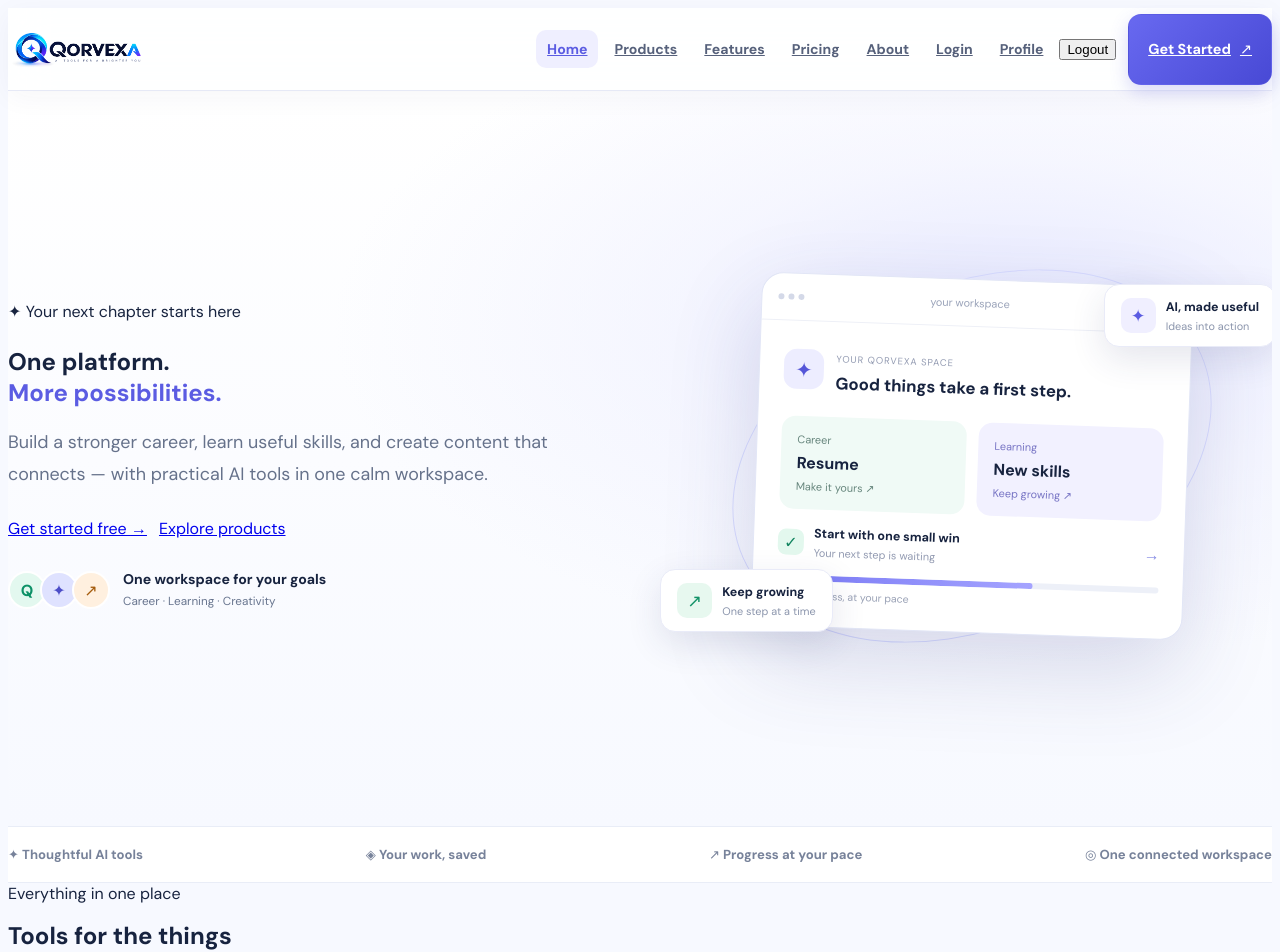
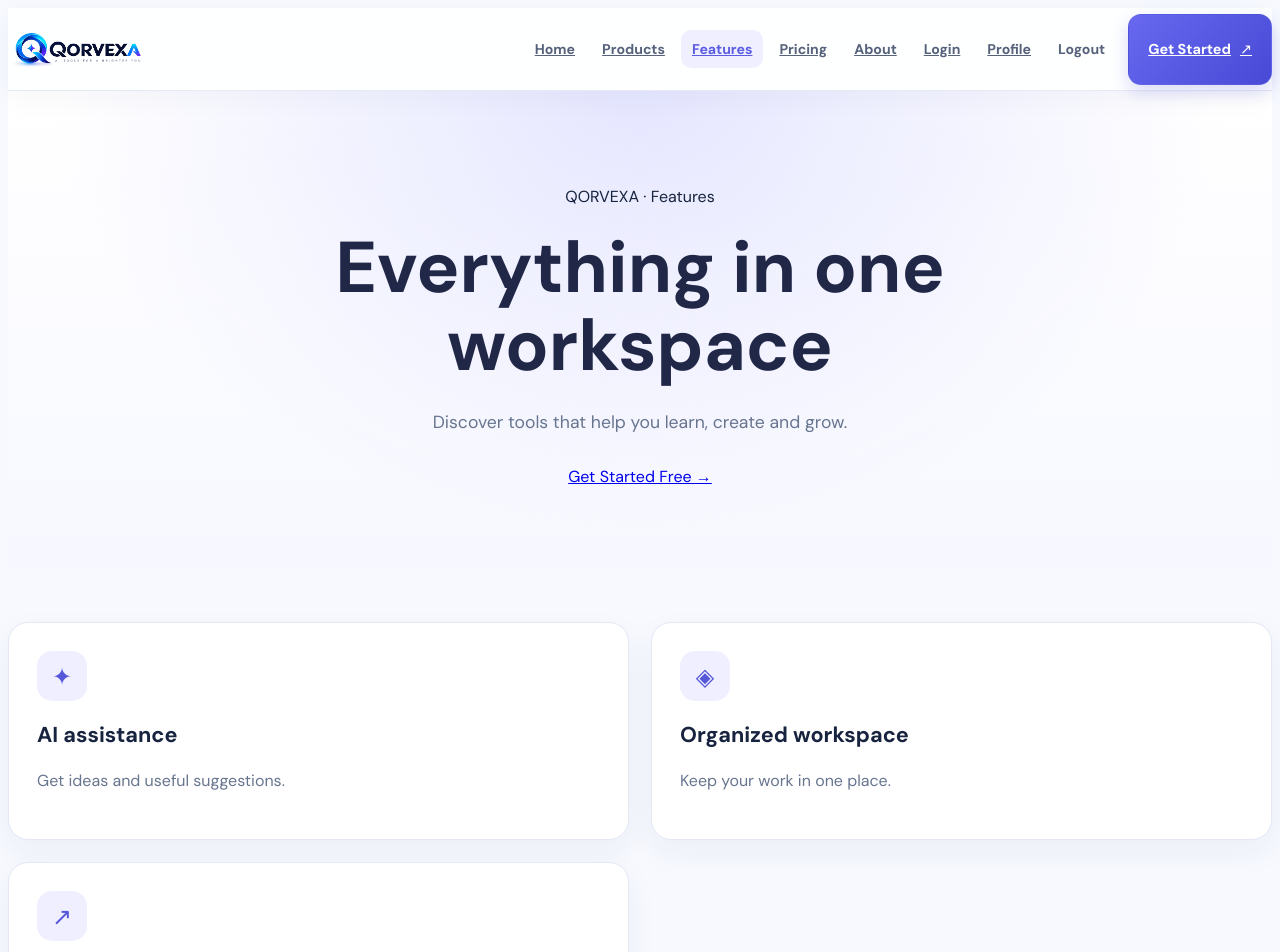
Before and after one commit to harcharans1/Qorvexa, an Angular app in the folder frontend/: page /features in a window 1280 px wide. Before the commit this address led to /. Shown: the top 952 px of the page. Built offline with nearby package versions, Linux system fonts and the light colour scheme.

Commit message:
Add separate Products Features Pricing and About pages

```diff
--- a/frontend/src/app/app.routes.ts
+++ b/frontend/src/app/app.routes.ts
@@ -13,10 +13,56 @@ import { ProfileComponent } from './features/profile/profile/profile';
 import { AdminDashboardComponent } from './features/admin/admin-dashboard/admin-dashboard';
 import { LegalPageComponent } from './features/legal/legal-page';
 import { adminGuard, authGuard } from './core/auth.guard';
+import { InfoPageComponent } from './features/info-page/info-page';
 
 export const routes: Routes = [
   { path: '', component: HomeComponent, title: 'Qorvexa — AI tools for your next chapter' },
-  { path: 'products', component: HomeComponent, title: 'Products | Qorvexa' },
+  {
+    path: 'products', component: InfoPageComponent,
+    data: { page: {
+      eyebrow: 'Our Products', title: 'AI tools for your next chapter',
+      description: 'Explore tools for your career, learning and social media marketing.',
+      items: [
+        { icon: '✦', title: 'AI Resume Builder', text: 'Create and improve your resume.', link: '/resume' },
+        { icon: '⌁', title: 'Learning Hub', text: 'Discover courses and build new skills.', link: '/learn' },
+        { icon: '↗', title: 'Marketing Studio', text: 'Create social media content ideas.', link: '/marketing' }
+      ]
+    }}, title: 'Products | Qorvexa'
+  },
+  {
+    path: 'features', component: InfoPageComponent,
+    data: { page: {
+      eyebrow: 'Features', title: 'Everything in one workspace',
+      description: 'Discover tools that help you learn, create and grow.',
+      items: [
+        { icon: '✦', title: 'AI assistance', text: 'Get ideas and useful suggestions.' },
+        { icon: '◈', title: 'Organized workspace', text: 'Keep your work in one place.' },
+        { icon: '↗', title: 'Progress', text: 'Continue working toward your goals.' }
+      ]
+    }}, title: 'Features | Qorvexa'
+  },
+  {
+    path: 'pricing', component: InfoPageComponent,
+    data: { page: {
+      eyebrow: 'Pricing', title: 'Start free',
+      description: 'Explore Qorvexa and its available tools. Paid plans require billing integration.',
+      items: [
+        { icon: '✦', title: 'Starter', text: 'Get started with the available free experience.' },
+        { icon: '↗', title: 'Future plans', text: 'Paid subscriptions can be added when billing is configured.' }
+      ]
+    }}, title: 'Pricing | Qorvexa'
+  },
+  {
+    path: 'about', component: InfoPageComponent,
+    data: { page: {
+      eyebrow: 'About Qorvexa', title: 'Your next chapter starts here',
+      description: 'Qorvexa brings career, learning and creative tools together.',
+      items: [
+        { icon: '◎', title: 'Our mission', text: 'Make useful AI tools easier to access.' },
+        { icon: '✦', title: 'Our approach', text: 'Keep digital workflows simple and practical.' }
+      ]
+    }}, title: 'About | Qorvexa'
+  },
   { path: 'login', component: LoginComponent, title: 'Sign in | Qorvexa' },
   { path: 'signup', component: SignupComponent, title: 'Create account | Qorvexa' },
   { path: 'reset-password', component: ResetPasswordComponent, title: 'Reset password | Qorvexa' },
--- /dev/null
+++ b/frontend/src/app/features/info-page/info-page.css
@@ -0,0 +1,39 @@
+.info-hero {
+  padding: 95px 0 80px;
+  text-align: center;
+  background: radial-gradient(ellipse at 50% 0%, #e5e6ff, transparent 65%), linear-gradient(180deg, #fff, #f7f8ff);
+}
+.info-hero h1 {
+  max-width: 850px;
+  margin: 22px auto;
+  font-size: clamp(2.5rem, 6vw, 4.5rem);
+  line-height: 1.08;
+  color: #202747;
+}
+.info-hero .intro {
+  max-width: 680px;
+  margin: 0 auto 28px;
+  color: #68758f;
+  font-size: 1.1rem;
+  line-height: 1.8;
+}
+.info-content { padding-top: 55px; padding-bottom: 90px; }
+.info-grid { display: grid; grid-template-columns: repeat(2, minmax(0, 1fr)); gap: 22px; }
+.info-card {
+  padding: 28px;
+  background: #fff;
+  border: 1px solid #e4e8f5;
+  border-radius: 20px;
+  box-shadow: 0 12px 32px rgba(35, 43, 95, .05);
+  transition: transform .2s ease, box-shadow .2s ease;
+}
+.info-card:hover { transform: translateY(-5px); box-shadow: 0 18px 38px rgba(35, 43, 95, .1); }
+.info-icon { display: grid; place-items: center; width: 50px; height: 50px; margin-bottom: 20px; border-radius: 15px; background: #efefff; color: #5556d8; font-size: 1.5rem; }
+.info-card h2 { font-size: 1.35rem; }
+.info-card p { color: #68758f; line-height: 1.75; }
+.info-card a { display: inline-block; margin-top: 8px; font-weight: 700; }
+@media (max-width: 650px) {
+  .info-hero { padding: 65px 0 50px; }
+  .info-grid { grid-template-columns: 1fr; }
+  .info-card { padding: 22px; }
+}
--- /dev/null
+++ b/frontend/src/app/features/info-page/info-page.html
@@ -0,0 +1,19 @@
+<section class="info-hero" *ngIf="page">
+  <div class="container">
+    <span class="eyebrow">QORVEXA · {{ page.eyebrow }}</span>
+    <h1>{{ page.title }}</h1>
+    <p class="intro">{{ page.description }}</p>
+    <a routerLink="/signup" class="btn btn-primary">Get Started Free →</a>
+  </div>
+</section>
+
+<section class="container info-content" *ngIf="page">
+  <div class="info-grid">
+    <article class="info-card" *ngFor="let item of page.items">
+      <span class="info-icon">{{ item.icon }}</span>
+      <h2>{{ item.title }}</h2>
+      <p>{{ item.text }}</p>
+      <a *ngIf="item.link" [routerLink]="item.link">Explore more →</a>
+    </article>
+  </div>
+</section>
--- /dev/null
+++ b/frontend/src/app/features/info-page/info-page.ts
@@ -0,0 +1,20 @@
+import { Component } from '@angular/core';
+import { CommonModule } from '@angular/common';
+import { ActivatedRoute, RouterLink } from '@angular/router';
+
+@Component({
+  selector: 'app-info-page',
+  standalone: true,
+  imports: [CommonModule, RouterLink],
+  templateUrl: './info-page.html',
+  styleUrl: './info-page.css'
+})
+export class InfoPageComponent {
+  page: any;
+
+  constructor(private readonly route: ActivatedRoute) {
+    this.route.data.subscribe(data => {
+      this.page = data['page'];
+    });
+  }
+}
--- a/frontend/src/app/shared/navbar/navbar.css
+++ b/frontend/src/app/shared/navbar/navbar.css
@@ -259,3 +259,7 @@
     transition-duration: 0.01ms !important;
   }
 }
+
+.nav-logout { display:inline-flex; align-items:center; justify-content:center; border:0; border-radius:10px; padding:10px 11px; background:transparent; color:#56617b; font:inherit; font-size:.88rem; font-weight:650; cursor:pointer; }
+.nav-logout:hover { color:var(--primary); background:#f0f0ff; }
+@media (max-width:900px) { .nav-logout { width:100%; justify-content:flex-start; padding:13px 15px; font-size:.95rem; } }
```
Also changed, not shown: frontend/src/app/features/info-page/info.page.ts (added, +20 -0 lines).
